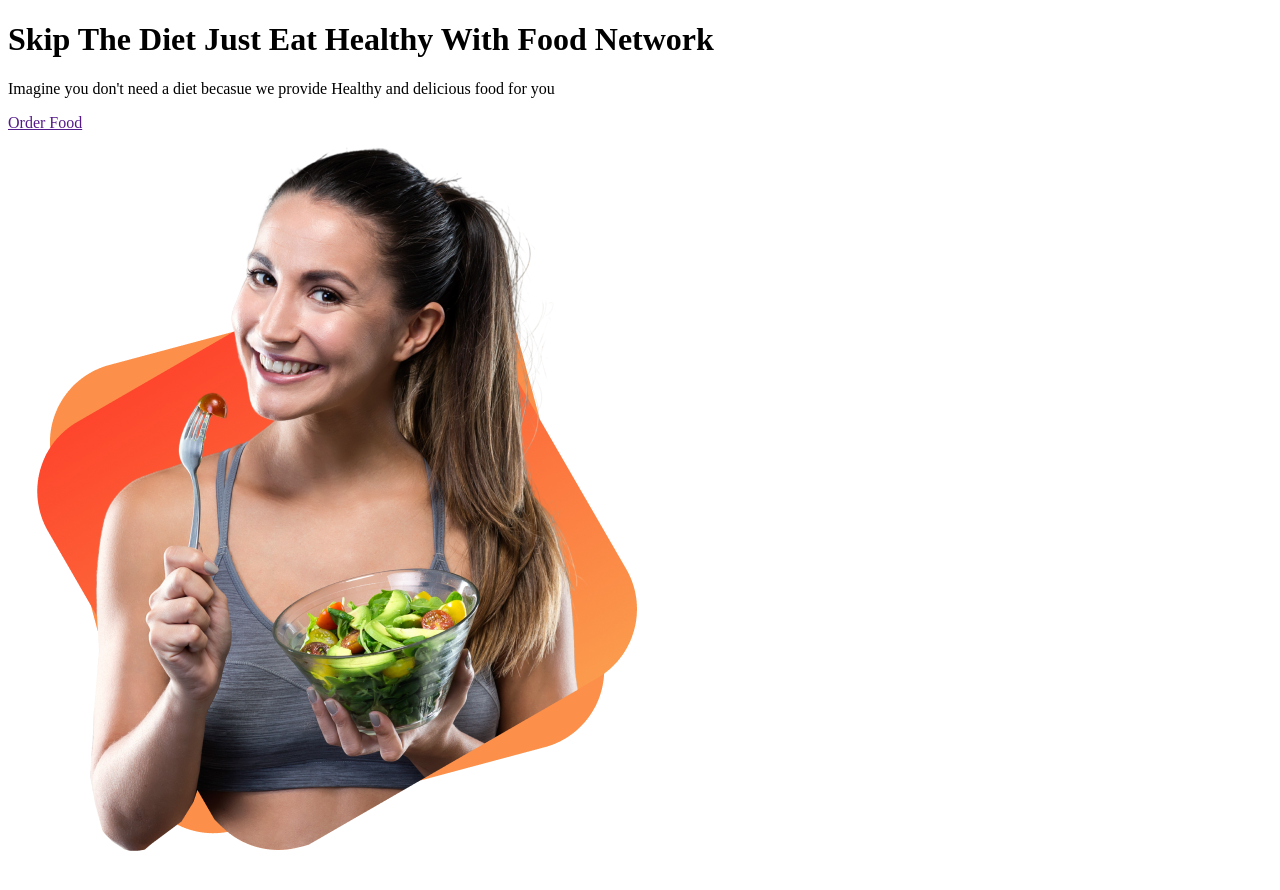
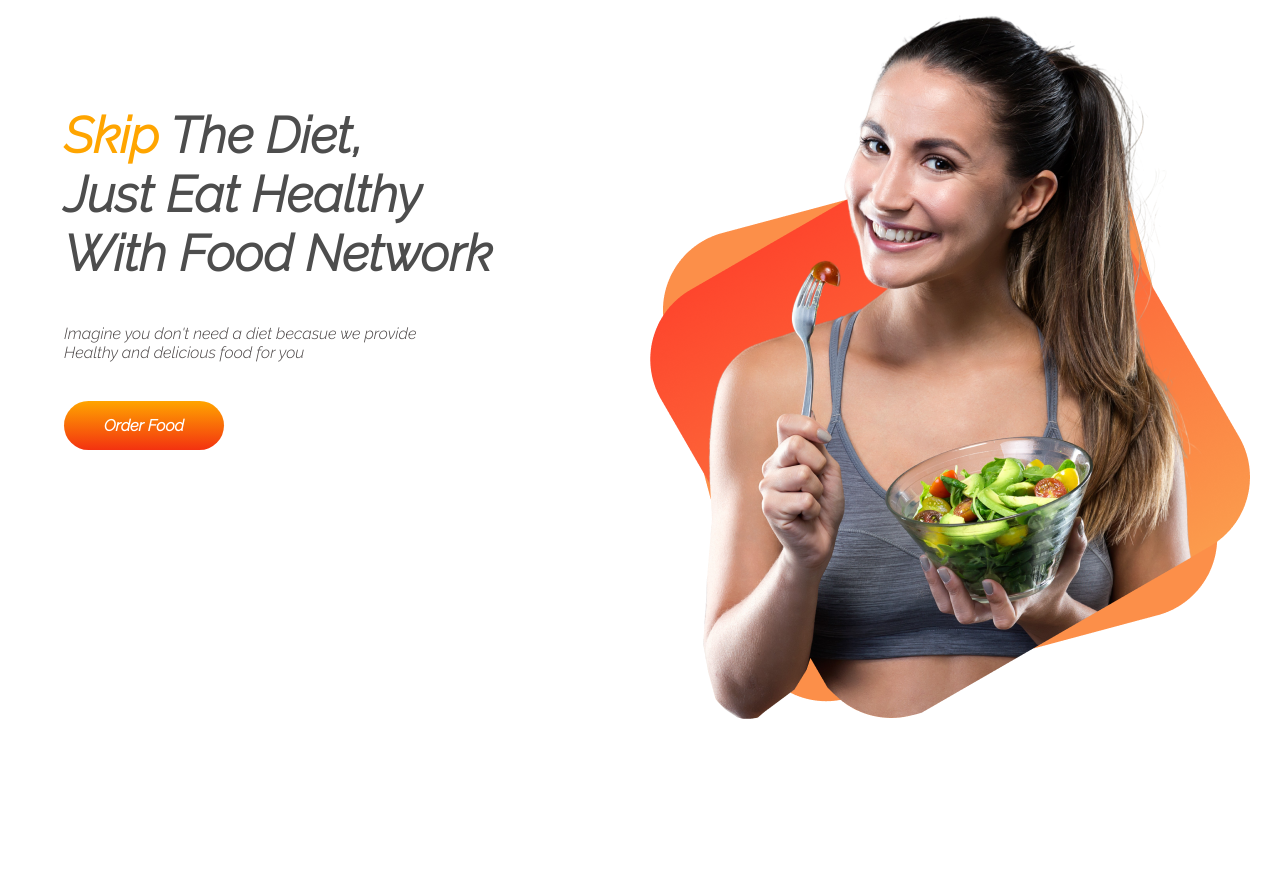
Before and after one commit to abhijeet00ak/Food-network, a plain HTML site: page index.html in a window 1280 px wide. After the commit the page ends 852 px from the top, so only its background shows below. Drawn offline with Linux system fonts and the light colour scheme.

Commit message:
linked button added

```diff
--- a/index.html
+++ b/index.html
@@ -11,11 +11,15 @@
 <link rel="stylesheet" href="style.css">
 </head>
 <body>
-    <div>
-        <h1><span>Skip</span> The Diet Just Eat Healthy With Food Network</h1>
-        <p>Imagine you don't need a diet becasue we provide Healthy and delicious food for you</p>
-        <a class="link-button" target="_blank" href="">Order Food</a>
-    </div>
-    <div><img src="images/female/Group 8425.png" alt="images"></div>
+    <section class="container">
+        <div class="half-width">
+            <h1><span class="span-color">Skip</span> The Diet, <br> Just Eat Healthy <br> With Food Network</h1>
+            <p>Imagine you don't need a diet becasue we provide <br>Healthy and delicious food for you</p>
+            <br>
+            <br>
+            <a class="link-button" target="_blank" href="">Order Food</a>
+        </div>
+        <div class="half-width-img"><img src="images/female/Group 8425.png" alt="images"></div>
+    </section>
 </body>
 </html>
--- a/style.css
+++ b/style.css
@@ -0,0 +1,33 @@
+body{
+    font-family: 'Raleway', sans-serif;
+    margin: 0;
+}
+h1{
+    font-size: 50px;
+    color: rgb(77, 77, 77);
+}
+.span-color{
+    color: orange;
+}
+p{
+    color: rgb(71, 66, 66);
+}
+.link-button{
+    text-decoration: none;
+    background-image: linear-gradient(orange, rgb(243, 50, 16));
+    color: white;
+    font-weight: 800;
+    padding: 15px 40px;
+    border-radius: 25px;
+}
+.container{
+    display: flex;
+    margin-bottom: 100px;
+}
+.half-width{
+    width: 50%;
+    padding: 5%
+}
+.half-width-img{
+    width: 60%;
+}
```
